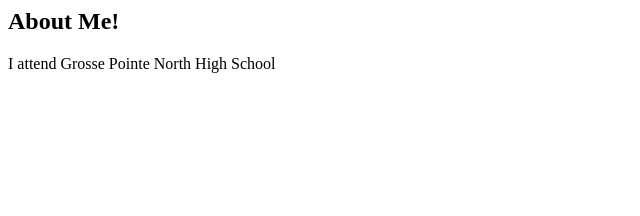
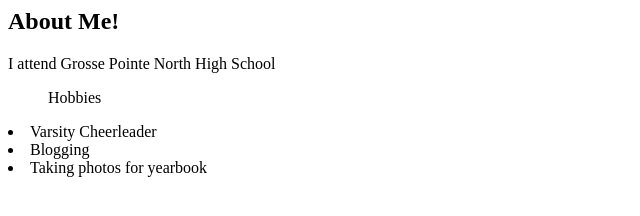
Before and after one commit to sydneywoods/sydneywoods.github.io, a plain HTML site: page index.html in a window 1280 px wide. Shown: the whole page, without its empty margins (0-640 px from the left). Drawn offline with Linux system fonts and the light colour scheme.

Commit message:
first commit

```diff
--- a/index.html
+++ b/index.html
@@ -15,11 +15,17 @@
     <body>
         <h2>About Me!</h2>
 
-        <p>I attend Grosse Pointe North High School</p>
+
+       <p>I attend Grosse Pointe North High School</p>
+
+
          <ul>
+             Hobbies
+             </ul>
 
-         </ul>
-
+             <li>Varsity Cheerleader</li>
+             <li>Blogging</li>
+             <li>Taking photos for yearbook</li>
 
 
 
```
